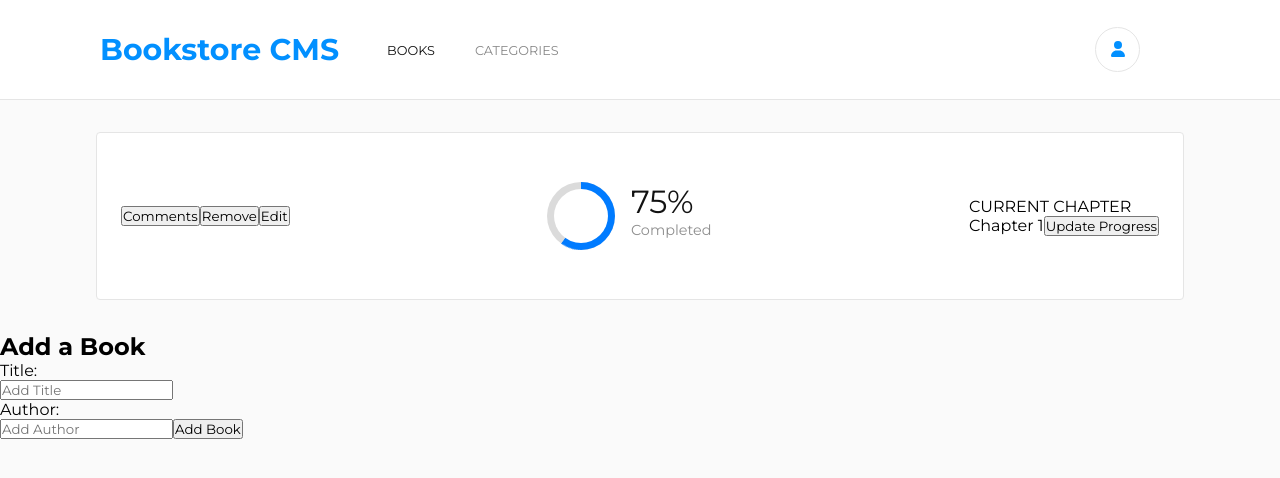
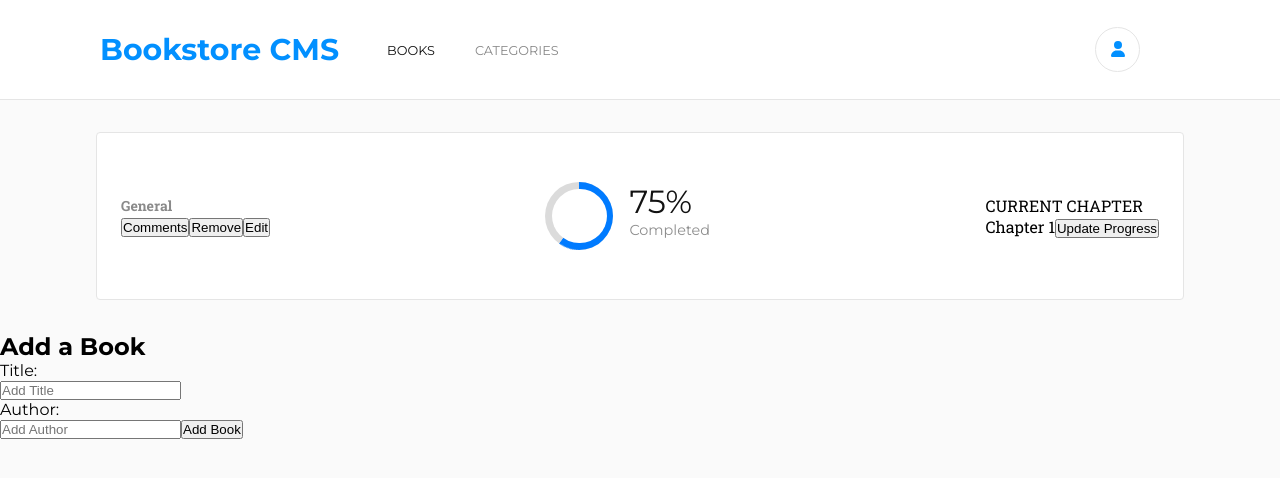
Before and after one commit to hsztan/book-store, a React (Create React App) app: page / in a window 1280 px wide. Both pictures are taken after typing "Sample", "Sample" into the empty fields and a click on the button "Add Book". Shown: the top 478 px of the page. Built offline with nearby package versions, Linux system fonts and the light colour scheme; no server answers.

Commit message:
Change font-family to books container git push

```diff
--- a/src/App.scss
+++ b/src/App.scss
@@ -4,10 +4,10 @@
   padding: 0;
   margin: 0;
   box-sizing: border-box;
-  font-family: 'Montserrat', sans-serif;
 }
 
 body {
+  font-family: 'Montserrat', sans-serif;
   background-color: #fafafa;
 }
 
--- a/src/components/book-list/BookList.style.scss
+++ b/src/components/book-list/BookList.style.scss
@@ -1,7 +1,7 @@
 .bookscontainer {
   $medium-blue: #307bbe;
+  font-family: 'Roboto Slab', serif;
   padding: 1rem 3rem;
-
 
   ul {
     width: 100%;
@@ -22,10 +22,20 @@
       border-radius: 4px;
 
       .info {
-      }
-
-      .progress {
-
+        .category {
+          color: #8a8a8a;
+          font-size: 0.875rem;
+          font-weight: bold;
+        }
+        .title {
+          font-size: 1.375rem;
+          font-weight: bold;
+          color: #121212;
+        }
+        .author {
+          font-size: 0.875rem;
+          color: #4386bf;
+        }
       }
 
       .chapter {
--- a/src/components/book/Book.jsx
+++ b/src/components/book/Book.jsx
@@ -9,6 +9,7 @@ const Book = (props) => {
   return (
     <li className="book-card">
       <div className="info">
+        <p className="category">General</p>
         <h3 className="title">{book.title}</h3>
         <p className="author">{book.author}</p>
 
@@ -30,6 +31,7 @@ const Book = (props) => {
       </div>
 
       <ProgressBar />
+
       <div className="chapter">
         <p>CURRENT CHAPTER</p>
         <span className="chapter-name">Chapter 1</span>
--- a/src/components/progress-bar/ProgressBar.style.scss
+++ b/src/components/progress-bar/ProgressBar.style.scss
@@ -4,6 +4,7 @@
   $size-inner: calc($size * .80);
   $animation-time: 2s;
 
+  font-family: 'Montserrat', sans-serif;
   display: flex;
 
   .value {
```
